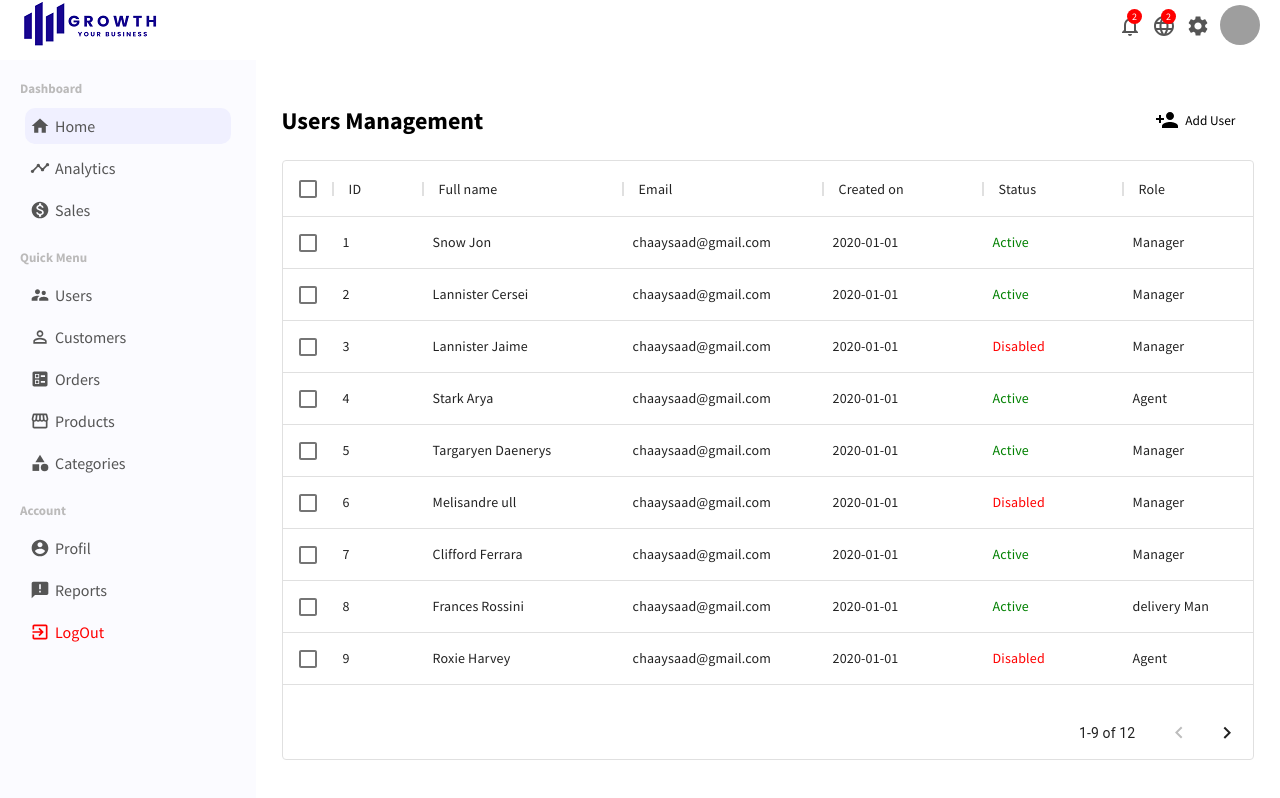
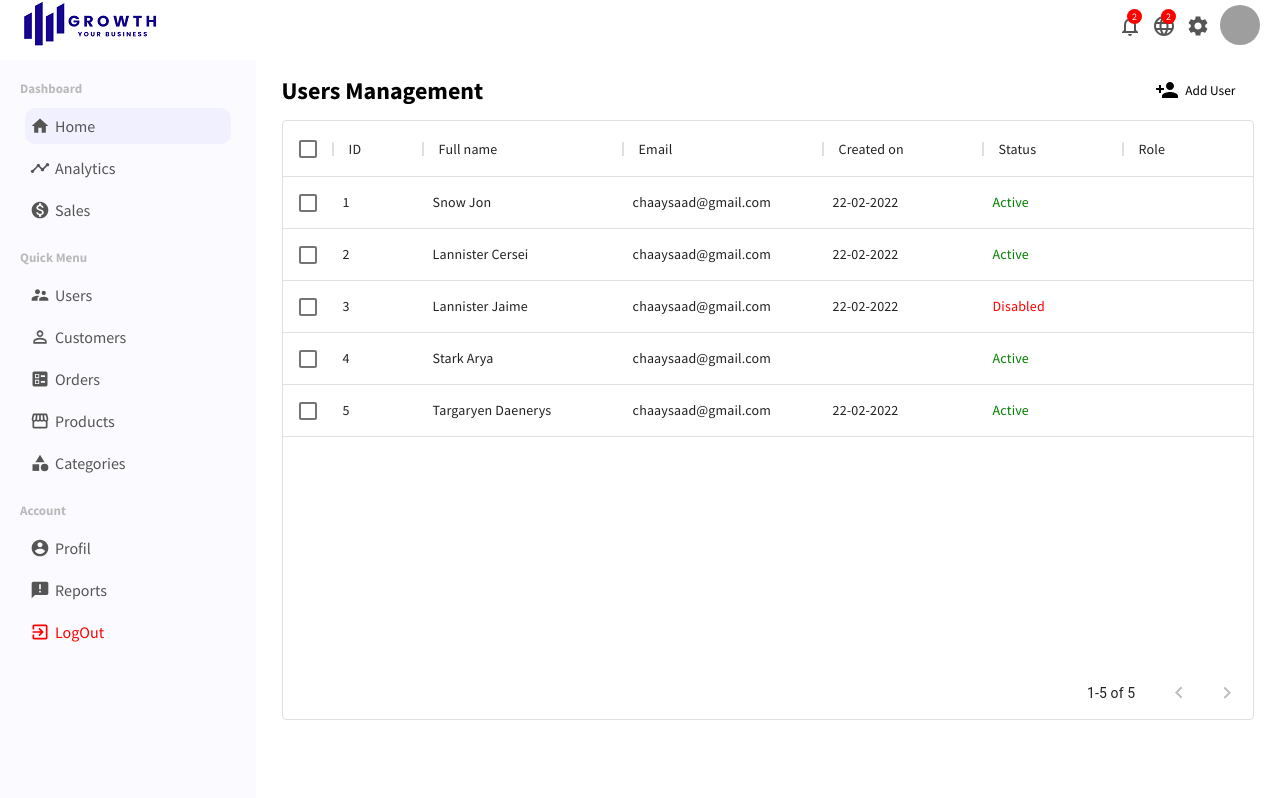
Before and after one commit to saadchaay/Application_CRM_system, a React (Create React App) app in the folder app/client/: page /users in a window 1280 px wide. Shown: the top 798 px of the page. Built offline with nearby package versions, Linux system fonts and the light colour scheme; grey boxes are pictures that could not be loaded.

Commit message:
add customers file

```diff
--- a/app/client/src/App.js
+++ b/app/client/src/App.js
@@ -4,12 +4,14 @@ import "./App.css";
 import Home from "./pages/home/Home";
 import { BrowserRouter as Router, Routes, Route } from "react-router-dom";
 import Users from "./pages/users/Users";
-import Orders from "./pages/orders/Orders";
+// import Orders from "./pages/orders/Orders";
+import Customers from "./pages/customers/Customers";
 
 function App() {
   return (
     <Router>
       <div className="App">
+
         <Topbar />
         <div className="container">
           <Sidebar />
@@ -17,7 +19,7 @@ function App() {
             <Routes>
               <Route path="/" element={<Home />} />
               <Route path="/users" element={<Users />} />
-              <Route path="/orders" element={<Orders />} />
+              <Route path="/customers" element={<Customers />} />
             </Routes>
           </div>
         </div>
--- a/app/client/src/components/sidebar/style/sidebar.css
+++ b/app/client/src/components/sidebar/style/sidebar.css
@@ -3,7 +3,7 @@
     -webkit-box-flex: 1;
         -ms-flex: 1;
             flex: 1;
-    height: calc(100vh - 50px);
+    height: calc(98.5vh - 50px);
     background-color: #fbfbff;
     position: -webkit-sticky;
     position: sticky;
@@ -57,7 +57,7 @@
     -webkit-box-flex: 1;
         -ms-flex: 1;
             flex: 1;
-    height: calc(100vh - 50px);
+    height: calc(98.5vh - 50px);
     background-color: #fbfbff;
     position: -webkit-sticky;
     position: sticky;
@@ -108,7 +108,7 @@
     -webkit-box-flex: 1;
         -ms-flex: 1;
             flex: 1;
-    height: calc(100vh - 50px);
+    height: calc(98.5vh - 50px);
     background-color: #fbfbff;
     position: -webkit-sticky;
     position: sticky;
--- a/app/client/src/components/sidebar/style/sidebar.scss
+++ b/app/client/src/components/sidebar/style/sidebar.scss
@@ -1,6 +1,6 @@
 @mixin Sidebar() {
   flex: 1;
-  height: calc(100vh - 50px);
+  height: calc(98.5vh - 50px);
   background-color: rgb(251, 251, 255);
   position: sticky;
   top: 50px;
--- /dev/null
+++ b/app/client/src/pages/customers/Customers.jsx
@@ -0,0 +1,111 @@
+import React, { useState } from "react";
+import { DataGrid, renderEditInputCell } from "@material-ui/data-grid";
+import { PersonAdd, DeleteOutline } from "@material-ui/icons";
+import { rows } from "../../userData";
+import { Link } from "react-router-dom";
+import clsx from "clsx";
+import { makeStyles } from "@material-ui/styles";
+
+
+const useStyles = makeStyles({
+  root: {
+    "& .super-app.disabled": {
+      color: "red",
+    },
+    "& .super-app.active": {
+      color: "green",
+    },
+    "& .size-input": {
+        width: "150%",
+    },
+  },
+});
+
+export default function UsersList() {
+  const [data, setData] = useState(rows);
+  const classes = useStyles();
+
+  const handleDelete = (id) => {
+    setData(data.filter((item) => item.id !== id));
+  };
+
+  const handleOpen = () => {
+    renderEditInputCell(true);
+  };
+
+  const columns = [
+    { field: "id", headerName: "ID", width: 90 },
+    {
+      field: "fullName",
+      headerName: "Full name",
+      description: "This column has a value getter and is not sortable.",
+      sortable: false,
+      width: 180,
+    },
+    {
+      field: "email",
+      headerName: "Email",
+      description: "This column has a value getter and is not sortable.",
+      sortable: false,
+      width: 190,
+    },
+    {
+      field: "phone",
+      headerName: "Phone",
+      width: 145,
+    },
+    {
+      field: "address",
+      headerName: "Address",
+      width: 130,
+    },
+    {
+      field: "createdAt",
+      headerName: "Created on",
+      width: 150,
+    },
+    {
+      field: "action",
+      headerName: "Action",
+      width: 150,
+      renderCell: (params) => {
+        return (
+          <>
+            <Link to={"/user/" + params.row.id}>
+              <button className="showCustomer">Show</button>
+            </Link>
+            <Link to={"/user/" + params.row.id}>
+              <button className="userListEdit">Edit</button>
+            </Link>
+            <DeleteOutline
+              className="userListDelete"
+              onClick={() => handleDelete(params.row.id)}
+            />
+          </>
+        );
+      },
+    },
+  ];
+
+  return (
+    <div className="con">
+      <div className="title-btn">
+        <h2>Users Management</h2>
+        <div className="btn" onClick={handleOpen}>
+          <PersonAdd />
+          <button className="btn-primary">Add User</button>
+        </div>
+      </div>
+      <div style={{ height: 600, width: "95%" }} className={classes.root}>
+        <DataGrid
+          checkboxSelection
+          rows={data}
+          columns={columns}
+          pageSize={9}
+          rowsPerPageOptions={[1]}
+          height={600}
+        />
+      </div>
+    </div>
+  );
+}
--- a/app/client/src/pages/users/users.css
+++ b/app/client/src/pages/users/users.css
@@ -3,7 +3,7 @@
   justify-content: center;
   align-items: center;
   flex-direction: column;
-  margin: 20px 0;
+  margin:  0;
 }
 
 .title-btn {
@@ -11,7 +11,7 @@
   justify-content: space-between;
   align-items: center;
   width: 95%;
-  margin: 20px 0;
+  margin: 10px 0;
 }
 
 .btn {
--- a/app/client/src/userData.js
+++ b/app/client/src/userData.js
@@ -54,94 +54,45 @@ export const rows = [
     id: 1,
     fullName: "Snow Jon",
     email: "chaaysaad@gmail.com",
-    createdAt: "2020-01-01",
-    role: "Manager",
+    phone: "+212 615 207 417",
+    address: "Lot lafarge, Bsk Casablanca",
+    createdAt: "22-02-2022",
     status: "Active"
   },
   {
     id: 2,
     fullName: "Lannister Cersei",
     email: "chaaysaad@gmail.com",
-    createdAt: "2020-01-01",
-    role: "Manager",
+    phone: "+212 615 207 417",
+    address: "Lot lafarge, Bsk Casablanca",
+    createdAt: "22-02-2022",
     status: "Active"
   },
   {
     id: 3,
     fullName: "Lannister Jaime",
     email: "chaaysaad@gmail.com",
-    createdAt: "2020-01-01",
-    role: "Manager",
+    phone: "+212 615 207 417",
+    address: "Lot lafarge, Bsk Casablanca",
+    createdAt: "22-02-2022",
     status: "Disabled"
   },
   {
     id: 4,
     fullName: "Stark Arya",
     email: "chaaysaad@gmail.com",
-    createdAt: "2020-01-01",
-    role: "Agent",
+    phone: "+212 615 207 417",
+    address: "Lot lafarge, Bsk Casablanca",
+    role: null,
     status: "Active"
   },
   {
     id: 5,
     fullName: "Targaryen Daenerys",
     email: "chaaysaad@gmail.com",
-    createdAt: "2020-01-01",
-    role: "Manager",
+    phone: "+212 615 207 417",
+    address: "Lot lafarge, Bsk Casablanca",
+    createdAt: "22-02-2022",
     status: "Active"
   },
-  {
-    id: 6,
-    fullName: "Melisandre ull",
-    email: "chaaysaad@gmail.com",
-    createdAt: "2020-01-01",
-    role: "Manager",
-    status: "Disabled"
-  },
-  {
-    id: 7,
-    fullName: "Clifford Ferrara",
-    email: "chaaysaad@gmail.com",
-    createdAt: "2020-01-01",
-    role: "Manager",
-    status: "Active"
-  },
-  {
-    id: 8,
-    fullName: "Frances Rossini",
-    email: "chaaysaad@gmail.com",
-    createdAt: "2020-01-01",
-    role: "delivery Man",
-    status: "Active"
-  },
-  {
-    id: 9,
-    fullName: "Roxie Harvey",
-    email: "chaaysaad@gmail.com",
-    createdAt: "2020-01-01",
-    role: "Agent",
-    status: "Disabled"
-  },
-  {
-    id: 10,
-    fullName: "Roxie Harvey",
-    email: "chaaysaad@gmail.com",
-    createdAt: "2020-01-01",
-    role: "Manager",
-    status: "Disabled"
-  },
-  {
-    id: 11,
-    fullName: "Roxie Harvey",
-    email: "chaaysaad@gmail.com",
-    createdAt: "2020-01-01",
-    role: "Manager",
-    status: "Active"
-  },
-  {
-    id: 12,
-    fullName: "Roxie Harvey",
-    email: "chaaysaad@gmail.com",
-    createdAt: "2020-01-01",
-  },
 ];
```
Also changed, not shown: app/client/src/components/forms/UserForm.jsx (+28 -10 lines), app/client/src/pages/register/Register.jsx (added, +58 -0 lines), app/client/src/pages/register/register.css (added), 1 other file (tests, documents, lock files or other folders).
